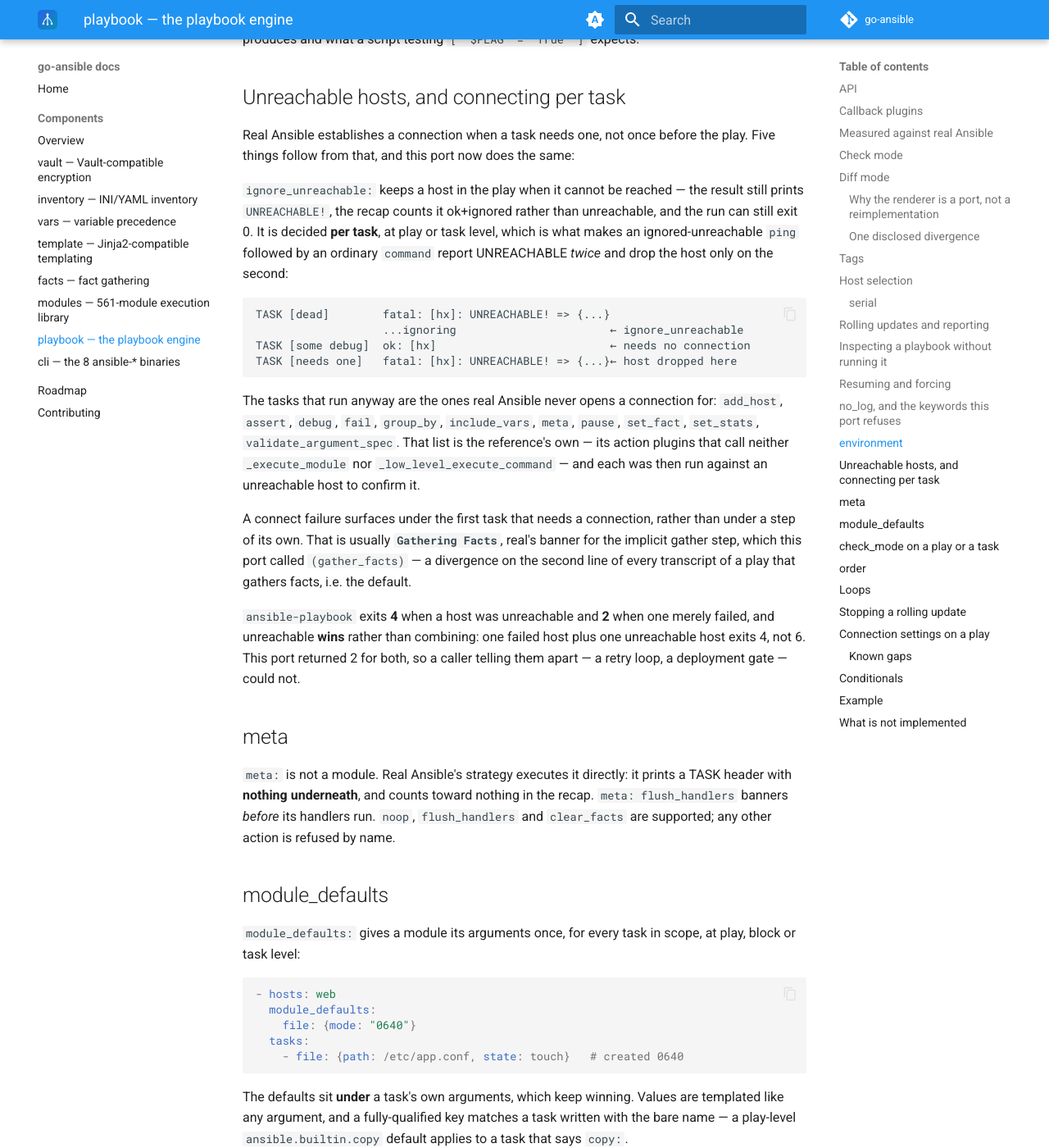
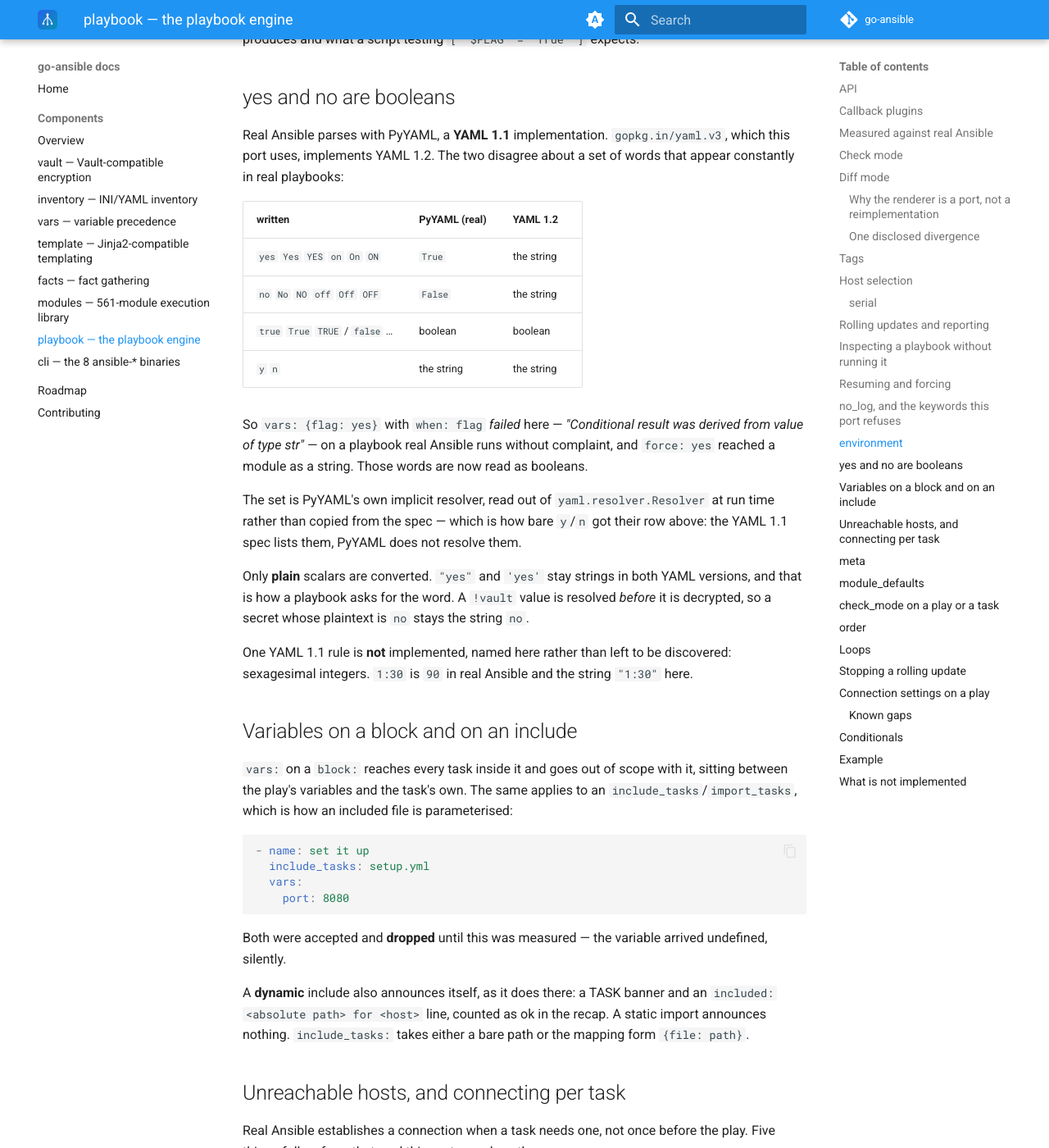
Before and after one commit to go-ansible/docs, an MkDocs documentation site: the page built from docs/components/playbook.md, in a window 1280 px wide and 1400 px high, scrolled down 11372 px. Shown: the whole window at 82% size. Built offline with MkDocs 1.6.1 and Material for MkDocs 9.7.7, drawn with Linux system fonts in a browser that asks for light colours; the version menu is left out.

Commit message:
playbook: document YAML 1.1 booleans and block/include vars (#46)
Covers vault v0.5.0 (yes/no/on/off are booleans, as they are under
PyYAML) and playbook v0.52.0 (vars: on a block and on an include were
accepted and dropped; a dynamic include announces itself).

Names the one YAML 1.1 rule still not implemented, sexagesimal
integers, rather than leaving it to be discovered.

Co-authored-by: Claude Opus 5 <noreply@anthropic.com>

````diff
--- a/docs/components/playbook.md
+++ b/docs/components/playbook.md
@@ -551,6 +551,61 @@ A YAML `true` becomes the string `True`, capitalised, because that is
 what Python's `str()` produces and what a script testing
 `[ "$FLAG" = "True" ]` expects.
 
+## yes and no are booleans
+
+Real Ansible parses with PyYAML, a **YAML 1.1** implementation.
+`gopkg.in/yaml.v3`, which this port uses, implements YAML 1.2. The two
+disagree about a set of words that appear constantly in real
+playbooks:
+
+| written | PyYAML (real) | YAML 1.2 |
+| --- | --- | --- |
+| `yes` `Yes` `YES` `on` `On` `ON` | `True` | the string |
+| `no` `No` `NO` `off` `Off` `OFF` | `False` | the string |
+| `true` `True` `TRUE` / `false` … | boolean | boolean |
+| `y` `n` | the string | the string |
+
+So `vars: {flag: yes}` with `when: flag` *failed* here — *"Conditional
+result was derived from value of type str"* — on a playbook real
+Ansible runs without complaint, and `force: yes` reached a module as a
+string. Those words are now read as booleans.
+
+The set is PyYAML's own implicit resolver, read out of
+`yaml.resolver.Resolver` at run time rather than copied from the
+spec — which is how bare `y`/`n` got their row above: the YAML 1.1
+spec lists them, PyYAML does not resolve them.
+
+Only **plain** scalars are converted. `"yes"` and `'yes'` stay strings
+in both YAML versions, and that is how a playbook asks for the word.
+A `!vault` value is resolved *before* it is decrypted, so a secret
+whose plaintext is `no` stays the string `no`.
+
+One YAML 1.1 rule is **not** implemented, named here rather than left
+to be discovered: sexagesimal integers. `1:30` is `90` in real
+Ansible and the string `"1:30"` here.
+
+## Variables on a block and on an include
+
+`vars:` on a `block:` reaches every task inside it and goes out of
+scope with it, sitting between the play's variables and the task's
+own. The same applies to an `include_tasks`/`import_tasks`, which is
+how an included file is parameterised:
+
+```yaml
+- name: set it up
+  include_tasks: setup.yml
+  vars:
+    port: 8080
+```
+
+Both were accepted and **dropped** until this was measured — the
+variable arrived undefined, silently.
+
+A **dynamic** include also announces itself, as it does there: a TASK
+banner and an `included: <absolute path> for <host>` line, counted as
+ok in the recap. A static import announces nothing. `include_tasks:`
+takes either a bare path or the mapping form `{file: path}`.
+
 ## Unreachable hosts, and connecting per task
 
 Real Ansible establishes a connection when a task needs one, not once
````
